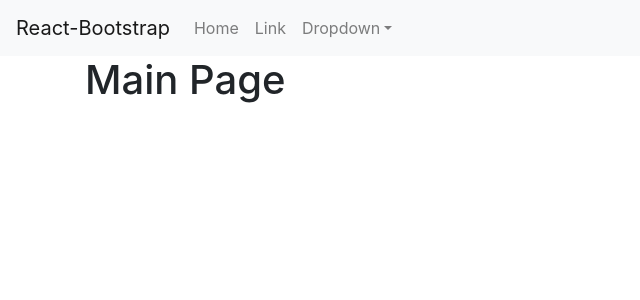
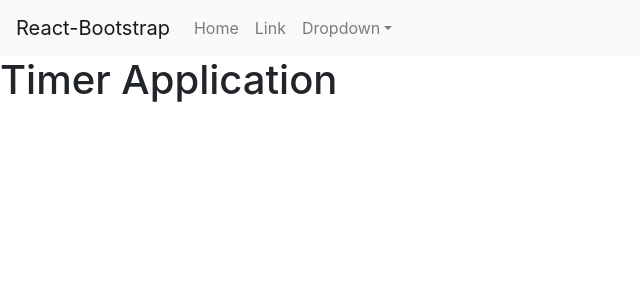
Before and after one commit to ikemous/react-applications, a React (Create React App) app: page /timer in a window 1280 px wide. Shown: the top 300 px of the page, without its empty margins (0-640 px from the left). Built offline with nearby package versions, Linux system fonts and the light colour scheme.

Commit message:
added timer page and fixed routes for router

```diff
--- a/src/App.js
+++ b/src/App.js
@@ -2,6 +2,7 @@ import React from 'react';
 import CewlNavBar from "./components/CewlNavBar";
 import HomePage from "./pages/HomePage";
 import CounterPage from "./pages/CounterPage";
+import TimerPage from "./pages/TimerPage";
 import { Switch, Route, BrowserRouter as Router } from "react-router-dom";
 import './App.css';
 
@@ -10,8 +11,9 @@ function App() {
     <Router>
       <CewlNavBar />
       <Switch>
-        <Route path="/" component={HomePage} />
-        <Route path="/counter" component={CounterPage} />
+        <Route exact path="/" component={HomePage} />
+        <Route exact path="/counter" component={CounterPage} />
+        <Route exact path="/timer" component={TimerPage} />
       </Switch>
     </Router>
   );
--- a/src/pages/HomePage.js
+++ b/src/pages/HomePage.js
@@ -1,14 +1,12 @@
 import React from "react";
 import { Container } from "react-bootstrap";
 
-class HomePage extends React.Component {
-    render() {
-        return (
-            <Container>
-                <h1>Main Page</h1>
-            </Container>
-        )
-    }
+function HomePage(){
+    return (
+        <Container>
+            <h1>Main Page</h1>
+        </Container>
+    )
 }
 
 export default HomePage;
--- /dev/null
+++ b/src/pages/TimerPage.js
@@ -0,0 +1,13 @@
+import React from "react";
+
+class TimerPage extends React.Component {
+    render() {
+        return (
+            <>
+                <h1>Timer Application</h1>
+            </>
+        )
+    };
+};
+
+export default TimerPage;
```
